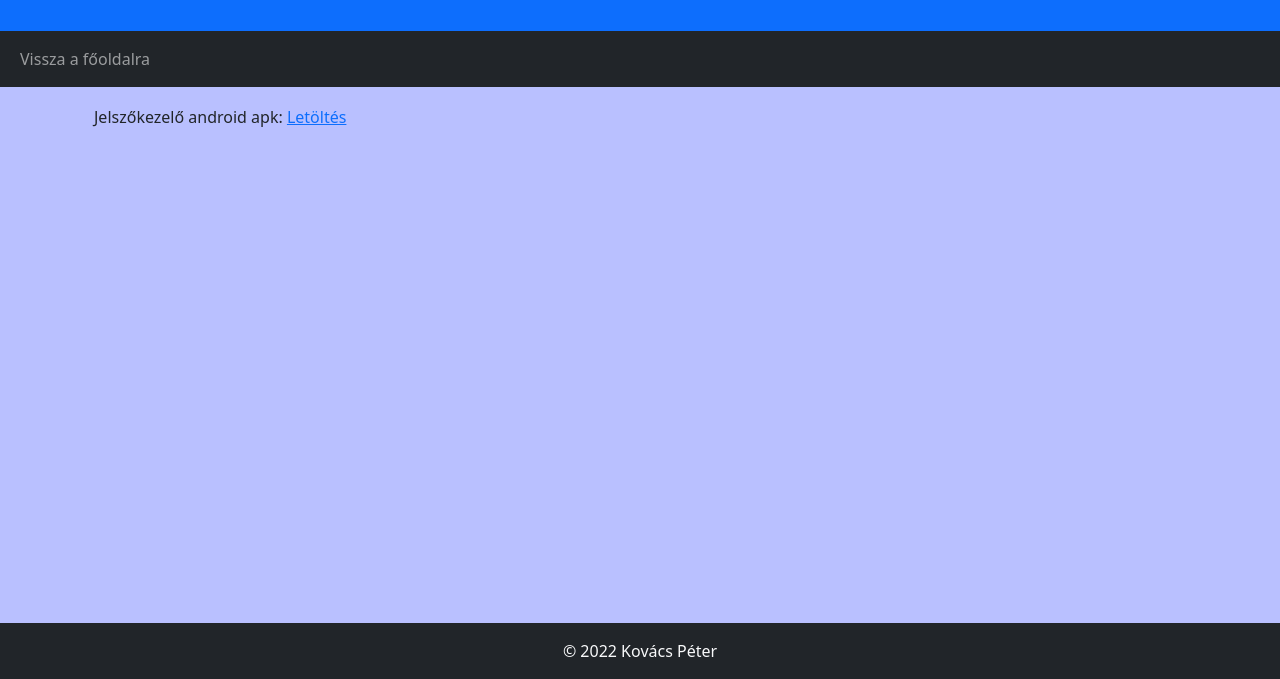
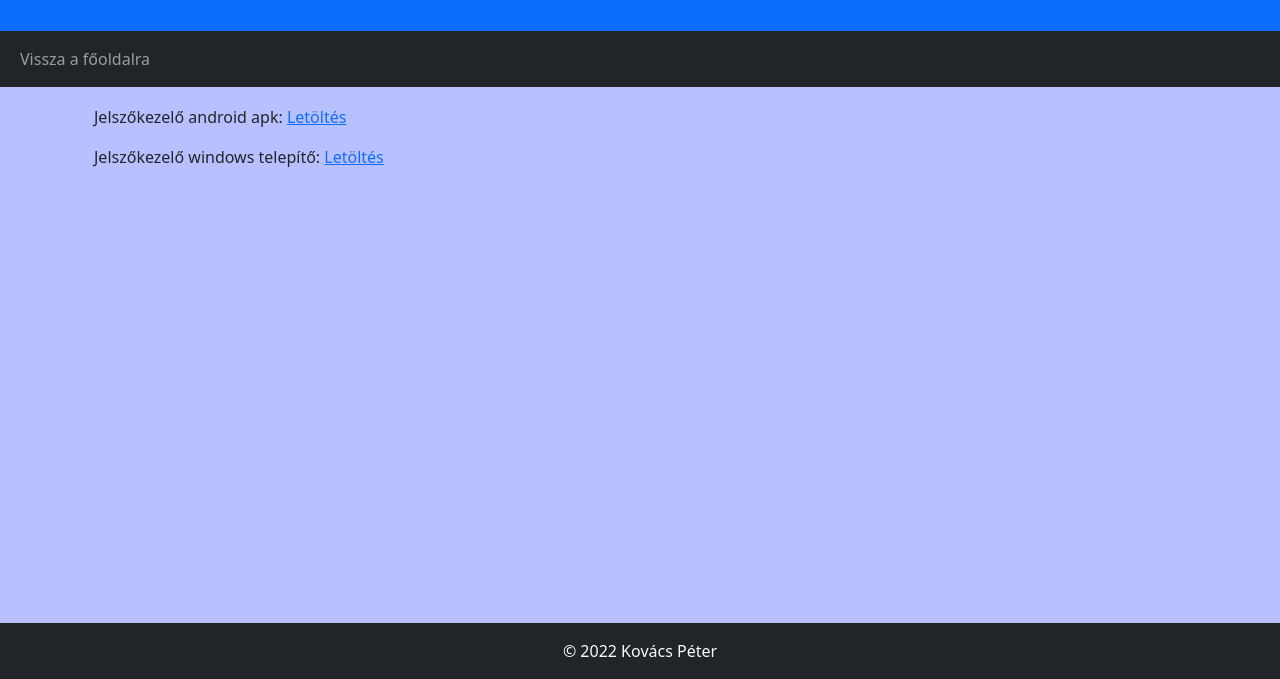
Before and after one commit to Peterkov06/CarcassoneJatek, a plain HTML site: page letoltheto/download.html in a window 1280 px wide. Shown: the part 121-800 px from the top of the page. Drawn offline with nearby package versions, Linux system fonts and the light colour scheme.

Commit message:
Added win version

```diff
--- a/letoltheto/download.html
+++ b/letoltheto/download.html
@@ -41,7 +41,7 @@
         <div class="container" id="main">
 
             <p>Jelszőkezelő android apk:  <a href="files/password_manager_v1.apk" download>Letöltés</a></p>
-
+            <p>Jelszőkezelő windows telepítő:  <a href="files/Password_Manager_Setup.exe" download>Letöltés</a></p>
         </div>
     </div>
 
```
Also changed, not shown: 1 other file.
